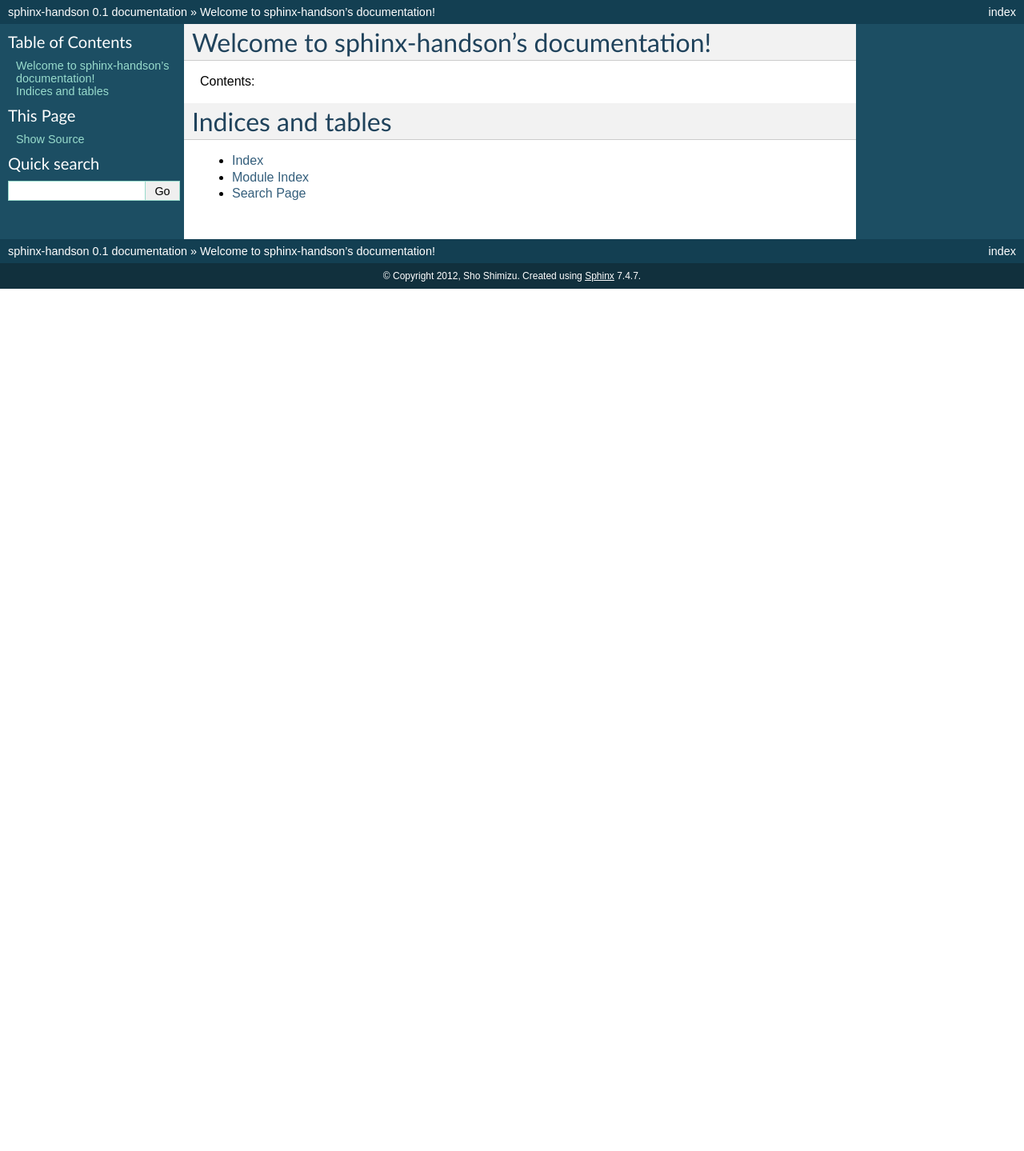
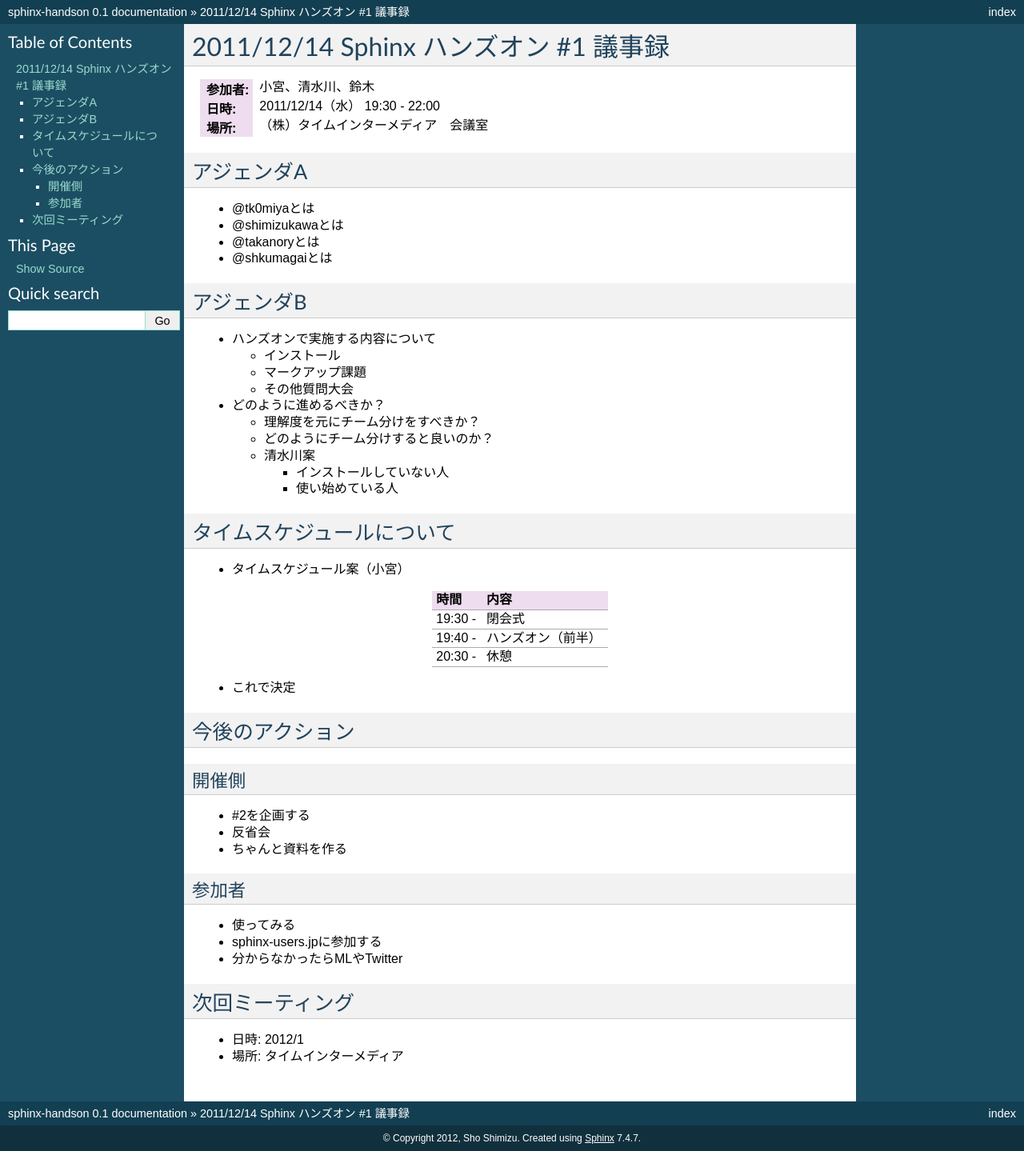
Before and after one commit to oshothebig/sphinx-handson, a Sphinx documentation site: the page built from source/index.rst, in a window 1280 px wide. Shown: the whole page at 80% size. Built offline with Sphinx 7.4.7, drawn with Linux system fonts in a browser that asks for light colours; before the commit the page ends 900 px from its top, so only the background shows below that.

Commit message:
Add contents

```diff
--- a/source/index.rst
+++ b/source/index.rst
@@ -3,19 +3,76 @@
    You can adapt this file completely to your liking, but it should at least
    contain the root `toctree` directive.
 
-Welcome to sphinx-handson's documentation!
+2011/12/14 Sphinx ハンズオン #1 議事録
 ==========================================
 
-Contents:
+:参加者: 小宮、清水川、鈴木
+:日時: 2011/12/14（水） 19:30 - 22:00
+:場所: （株）タイムインターメディア　会議室
 
-.. toctree::
-   :maxdepth: 2
+アジェンダA
+------------
 
+- @tk0miyaとは
+- @shimizukawaとは
+- @takanoryとは
+- @shkumagaiとは
 
+アジェンダB
+------------
 
-Indices and tables
-==================
+- ハンズオンで実施する内容について
 
-* :ref:`genindex`
-* :ref:`modindex`
-* :ref:`search`
+  - インストール
+  - マークアップ課題
+  - その他質問大会
+- どのように進めるべきか？
+
+  - 理解度を元にチーム分けをすべきか？
+  - どのようにチーム分けすると良いのか？
+  - 清水川案
+
+    - インストールしていない人
+    - 使い始めている人
+
+タイムスケジュールについて
+---------------------------
+
+- タイムスケジュール案（小宮）
+
+.. list-table::
+   :header-rows: 1
+
+   * - 時間
+     - 内容
+   * - 19:30 -
+     - 閉会式
+   * - 19:40 -
+     - ハンズオン（前半）
+   * - 20:30 -
+     - 休憩
+
+- これで決定
+
+今後のアクション
+-----------------
+
+開催側
+^^^^^^
+
+- #2を企画する
+- 反省会
+- ちゃんと資料を作る
+
+参加者
+^^^^^^
+
+- 使ってみる
+- sphinx-users.jpに参加する
+- 分からなかったらMLやTwitter
+
+次回ミーティング
+-----------------
+
+- 日時: 2012/1
+- 場所: タイムインターメディア
```
